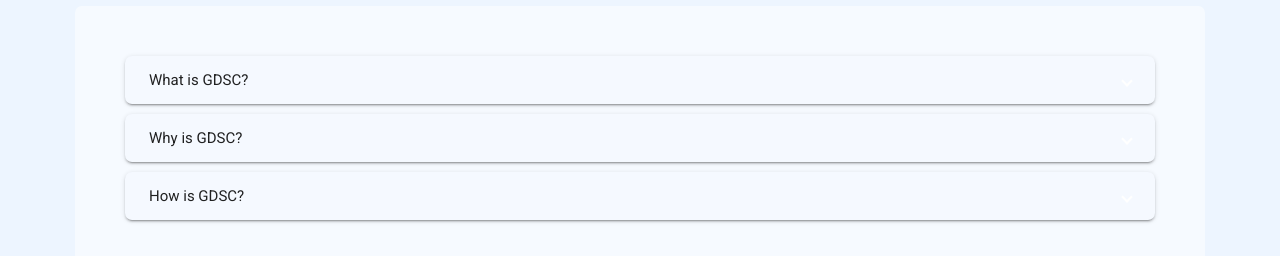
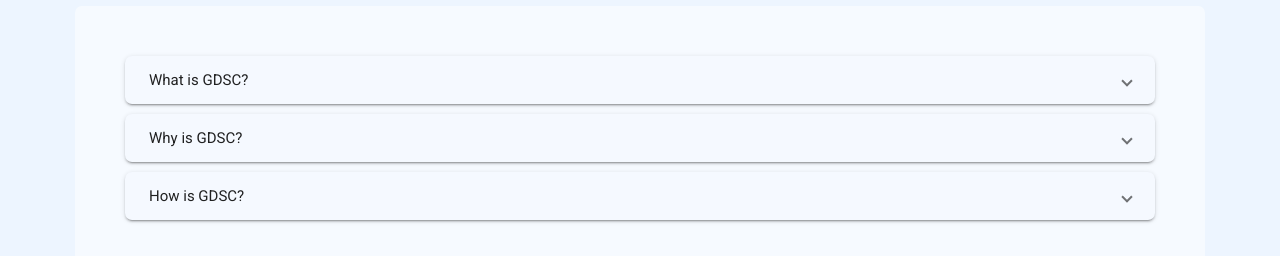
Before and after one commit to mokemike/succotashe, an Angular app: page / in a window 1280 px wide. Shown: the part 1984-2240 px from the top of the page. Built offline with nearby package versions, Linux system fonts and the light colour scheme.

Commit message:
FAQs style final changes

```diff
--- a/src/styles.scss
+++ b/src/styles.scss
@@ -16,6 +16,8 @@
   margin: 0 !important;
 }
 
-.mat-expansion-indicator:after {
-  color: white !important;
+.mat-expansion-panel:hover {
+  .mat-expansion-indicator:after {
+    color: white !important;
+  }
 }
```
